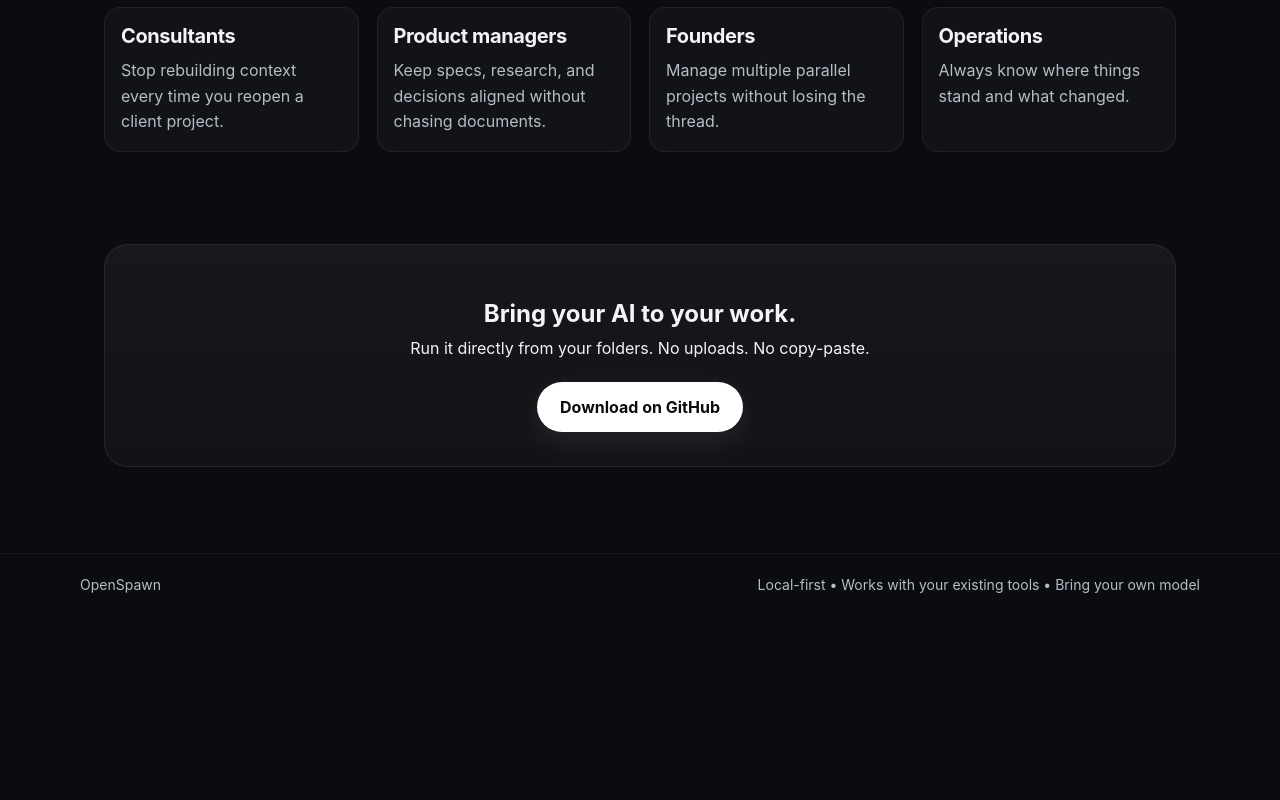
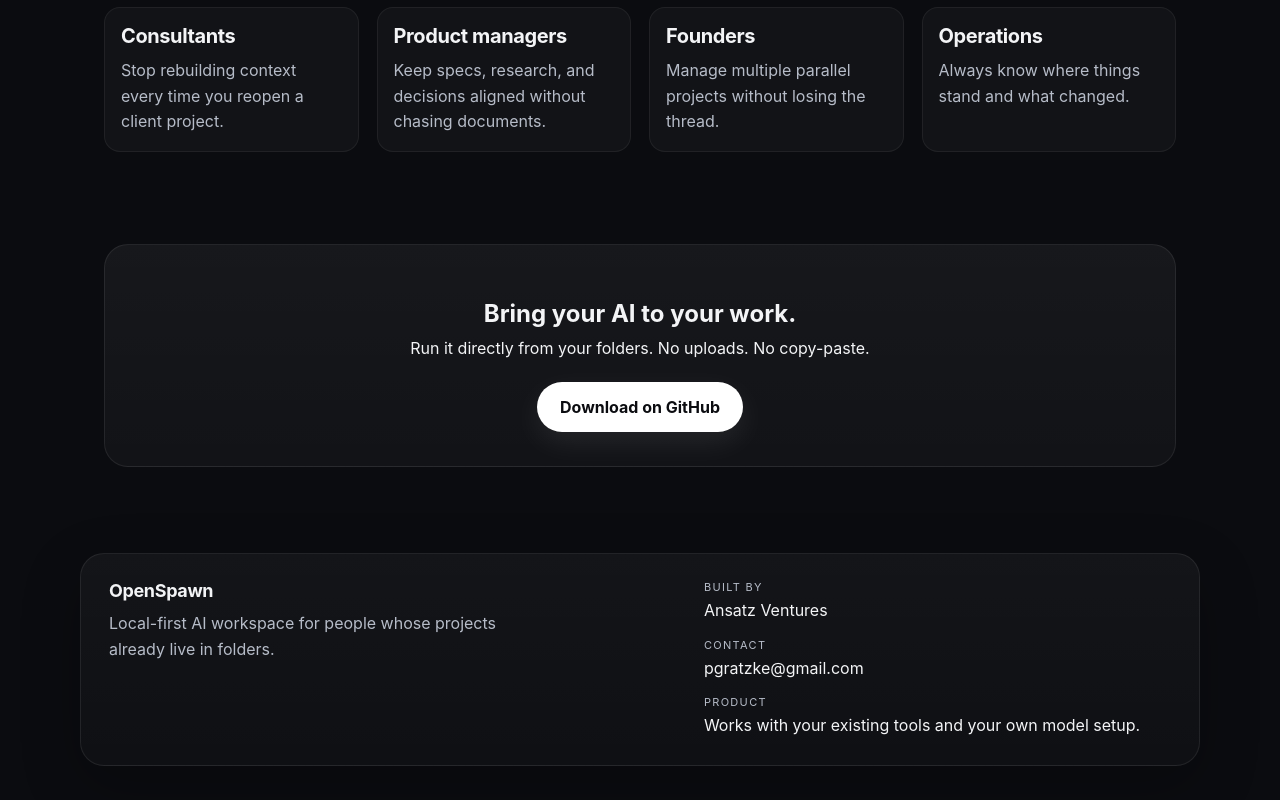
Before and after one commit to pgxxyyxx/openspawn, a plain HTML site: page website/index.html in a window 1280 px wide. Shown: the part 2598-3398 px from the top of the page. Before the commit the page ends 3225 px from the top, so only its background shows below. Drawn offline with Linux system fonts and the light colour scheme.

Commit message:
Update website footer attribution

```diff
--- a/website/index.html
+++ b/website/index.html
@@ -122,12 +122,31 @@
     }
     .final h2{margin-bottom:10px}
     footer{
-      border-top:1px solid rgba(255,255,255,.06);
-      color:var(--muted);font-size:14px
+      padding:0 0 34px
     }
-    .footer-inner{display:flex;justify-content:space-between;gap:18px;flex-wrap:wrap;padding:22px 0 34px}
+    .footer-inner{
+      display:grid;grid-template-columns:1.1fr .9fr;gap:24px;
+      padding:26px 28px;
+      border:1px solid rgba(255,255,255,.08);
+      border-radius:24px;
+      background:linear-gradient(180deg,rgba(255,255,255,.04),rgba(255,255,255,.02));
+      box-shadow:0 20px 60px rgba(0,0,0,.24)
+    }
+    .footer-brand{display:flex;flex-direction:column;gap:10px}
+    .footer-logo{font-size:18px;font-weight:700;letter-spacing:-.02em;color:var(--text)}
+    .footer-tagline{max-width:420px;color:var(--muted);line-height:1.6}
+    .footer-meta{
+      display:grid;gap:14px;align-content:start;justify-items:start
+    }
+    .footer-row{display:grid;gap:4px}
+    .footer-label{
+      font-size:11px;text-transform:uppercase;letter-spacing:.12em;color:var(--muted)
+    }
+    .footer-value{color:var(--text);line-height:1.6}
+    .footer-value a{color:var(--text)}
     @media (max-width: 960px){
       .hero-grid,.grid-4,.grid-3,.problem-grid,.flow,.contrast{grid-template-columns:1fr}
+      .footer-inner{grid-template-columns:1fr;padding:22px}
       .nav-links{display:none}
       .hero{padding-top:54px}
     }
@@ -348,8 +367,24 @@
 
   <footer>
     <div class="wrap footer-inner">
-      <div>OpenSpawn</div>
-      <div>Local-first • Works with your existing tools • Bring your own model</div>
+      <div class="footer-brand">
+        <div class="footer-logo">OpenSpawn</div>
+        <div class="footer-tagline">Local-first AI workspace for people whose projects already live in folders.</div>
+      </div>
+      <div class="footer-meta">
+        <div class="footer-row">
+          <div class="footer-label">Built by</div>
+          <div class="footer-value"><a href="https://ansatz-ventures.com" target="_blank" rel="noopener noreferrer">Ansatz Ventures</a></div>
+        </div>
+        <div class="footer-row">
+          <div class="footer-label">Contact</div>
+          <div class="footer-value"><a href="mailto:pgratzke@gmail.com">pgratzke@gmail.com</a></div>
+        </div>
+        <div class="footer-row">
+          <div class="footer-label">Product</div>
+          <div class="footer-value">Works with your existing tools and your own model setup.</div>
+        </div>
+      </div>
     </div>
   </footer>
 </body>
```
